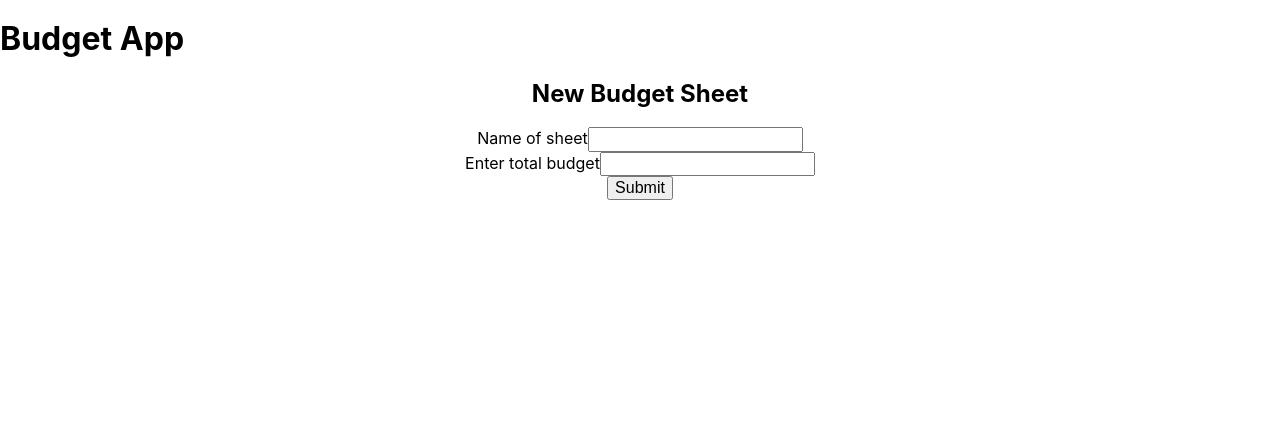
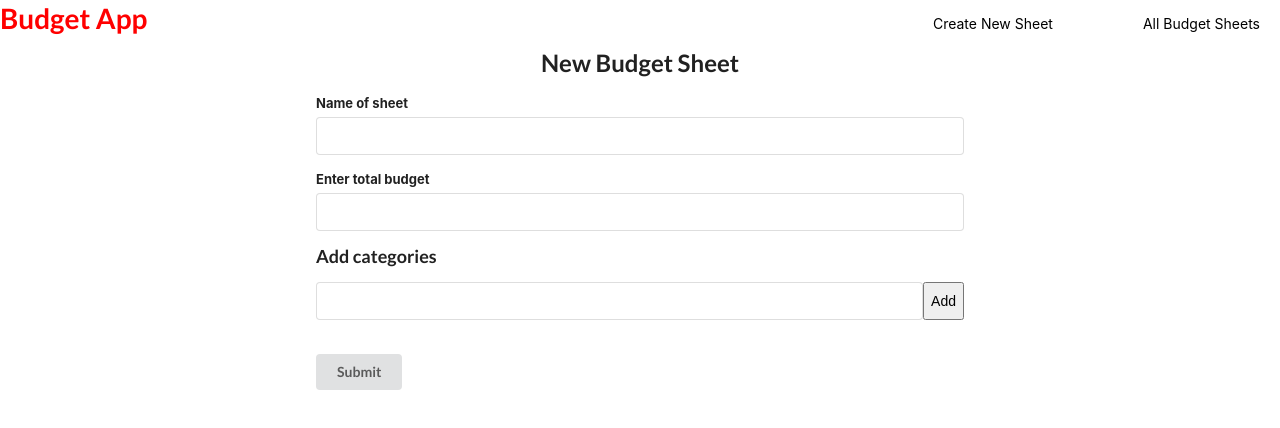
Before and after one commit to jhe04/budget-app, a React (Create React App) app: page /new-budget-sheet in a window 1280 px wide. Shown: the top 428 px of the page. Built offline with nearby package versions, Linux system fonts and the light colour scheme.

Commit message:
added some css, refactored more components

```diff
--- a/public/index.html
+++ b/public/index.html
@@ -8,6 +8,10 @@
     <meta
       name="description"
       content="Web site created using create-react-app"
+    />
+    <link
+      rel="stylesheet"
+      href="https://cdnjs.cloudflare.com/ajax/libs/semantic-ui/2.4.1/semantic.min.css"
     />
     <link rel="apple-touch-icon" href="%PUBLIC_URL%/logo192.png" />
     <!--
--- a/src/App.css
+++ b/src/App.css
@@ -209,10 +209,6 @@ template {
 
 /* STYLING FOR APP ================ */
 
-.App {
-  text-align: center;
-}
-
 /* default styling removal */
 ul {
   list-style-type: none;
@@ -226,10 +222,6 @@ a:hover {
   color: red;
 }
 
-header {
-  text-align: left;
-}
-
 .container {
   width: 85%;
   max-width: 1080px;
@@ -240,6 +232,41 @@ table {
   width: 100%;
 }
 
+h2 {
+  text-align: center;
+}
+
+/* nav bar */
+nav {
+  display: flex;
+  justify-content: space-between;
+}
+
+.nav-links {
+  display: flex;
+  justify-content: flex-end;
+  column-gap: 50px;
+}
+
+.nav-links a {
+  padding: 20px;
+}
+
+/* Homepage */
+.homepage {
+  text-align: center;
+  position: relative;
+}
+
+.homepage {
+  position: absolute;
+  top: 50%;
+  left: 50%;
+  transform: translate(-50%, -50%);
+}
+
+/* Displaying specific sheet */
+
 .newEntryForm,
 .budgetOverview {
   display: flex;
@@ -249,3 +276,24 @@ table {
 .budgetOverview {
   align-items: center;
 }
+
+/* ListAllBudgetSheets */
+
+.budget-sheet-link-overview {
+  display: flex;
+  justify-content: space-between;
+}
+
+/* create new budget sheet */
+.create-new-sheet {
+  width: 60%;
+  margin: 0 auto;
+}
+
+.add-categories .field {
+  display: flex;
+}
+
+.create-new-sheet .submit-button {
+  margin-top: 20px;
+}
--- a/src/App.js
+++ b/src/App.js
@@ -11,9 +11,21 @@ function App() {
   return (
     <div className="App">
       <header>
-        <Link to="/">
-          <h1>Budget App</h1>
-        </Link>
+        <nav>
+          <div className="main-title">
+            <Link to="/">
+              <h1>Budget App</h1>
+            </Link>
+          </div>
+          <ul className="nav-links">
+            <li>
+              <Link to="/new-budget-sheet">Create New Sheet</Link>
+            </li>
+            <li>
+              <Link to="/budget-sheets">All Budget Sheets</Link>
+            </li>
+          </ul>
+        </nav>
       </header>
 
       <Routes>
--- a/src/components/BudgetOverview.js
+++ b/src/components/BudgetOverview.js
@@ -27,7 +27,7 @@ const BudgetOverview = (props) => {
         <h2>Total Budget</h2>
         <p>
           {!isEditing ? (
-            `$${props.budgetCap}`
+            `$${props.budgetCap.toLocaleString('en-US')}`
           ) : (
             <input
               onKeyDown={(e) => {
@@ -46,12 +46,12 @@ const BudgetOverview = (props) => {
 
       <div className="currentSpending">
         <h2>Total Spending</h2>
-        <p>${props.totalSpending}</p>
+        <p>${props.totalSpending.toLocaleString('en-US')}</p>
       </div>
 
       <div className="remainder">
         <h2>Remainder</h2>
-        <p>${remainder}</p>
+        <p>${remainder.toLocaleString('en-US')}</p>
       </div>
 
       {!isEditing ? (
--- a/src/components/CreateNewBudgetSheet.js
+++ b/src/components/CreateNewBudgetSheet.js
@@ -1,4 +1,4 @@
-import { useState } from 'react';
+import { useState, useEffect } from 'react';
 import firebase from '../firebase';
 import { getDatabase, ref, push } from 'firebase/database';
 import { useNavigate } from 'react-router-dom';
@@ -9,6 +9,8 @@ const NewBudgetSheet = (props) => {
 
   const [name, setName] = useState('');
   const [budgetTotal, setBudgetTotal] = useState('');
+  const [categoriesInput, setCategoriesInput] = useState('');
+  const [categoriesArray, setCategoriesArray] = useState([]);
 
   const handleNameInputChange = (e) => {
     setName(e.target.value);
@@ -20,11 +22,12 @@ const NewBudgetSheet = (props) => {
 
   let navigate = useNavigate();
 
-  const handleSubmit = (e, budgetAmount, nameOfSheet) => {
+  const handleSubmit = (e, budgetAmount, nameOfSheet, categories) => {
     e.preventDefault();
     const newBudgetSheet = {
       budgetCap: budgetAmount,
       name: nameOfSheet,
+      categories: categories,
     };
 
     push(dbRef, newBudgetSheet).then((res) => {
@@ -34,16 +37,37 @@ const NewBudgetSheet = (props) => {
     });
   };
 
+  const handleCategoryInput = (e) => {
+    setCategoriesInput(e.target.value);
+  };
+
+  const handleAddCategoryClick = (e) => {
+    e.preventDefault();
+    const newCategoriesArray = [...categoriesArray];
+    newCategoriesArray.push(categoriesInput);
+    setCategoriesArray(newCategoriesArray);
+    setCategoriesInput('');
+  };
+
+  const handleRemoveCategoryClick = (e, categoryName) => {
+    e.preventDefault();
+    const newCategoriesArray = categoriesArray.filter(category => {
+      return category !== categoryName;
+    })
+    setCategoriesArray(newCategoriesArray);
+  };
+
   return (
-    <>
+    <div className=" container">
       <h2>New Budget Sheet</h2>
       <form
         action=""
         onSubmit={(e) => {
-          handleSubmit(e, budgetTotal, name);
+          handleSubmit(e, budgetTotal, name, categoriesArray);
         }}
+        className="ui form create-new-sheet"
       >
-        <div>
+        <div className="field">
           <label htmlFor="budget-name">Name of sheet</label>
           <input
             onChange={handleNameInputChange}
@@ -52,7 +76,7 @@ const NewBudgetSheet = (props) => {
             value={name}
           />
         </div>
-        <div>
+        <div className="field">
           <label htmlFor="budget-total">Enter total budget</label>
           <input
             onChange={handleBudgetInputChange}
@@ -62,9 +86,38 @@ const NewBudgetSheet = (props) => {
             value={budgetTotal}
           />
         </div>
-        <button>Submit</button>
+        <div className="add-categories">
+          <h3>Add categories</h3>
+
+          <div className="field">
+            <label htmlFor="" className="sr-only">
+              Enter a category
+            </label>
+            <input
+              value={categoriesInput}
+              onChange={handleCategoryInput}
+              type="text"
+            />
+            <button onClick={handleAddCategoryClick}>Add</button>
+          </div>
+
+          <div>
+            <ul>
+              {categoriesArray.map((category) => {
+                return (
+                  <li key={category} id={category}>
+                    {category}
+                    <button onClick={(e)=>handleRemoveCategoryClick(e, category)}>remove</button>
+                  </li>
+                );
+              })}
+            </ul>
+          </div>
+        </div>
+
+        <button className="ui button submit-button">Submit</button>
       </form>
-    </>
+    </div>
   );
 };
 
--- a/src/components/DisplayBudgetEntry.js
+++ b/src/components/DisplayBudgetEntry.js
@@ -3,7 +3,7 @@ const DisplayBudgetEntry = ({ data, handleClick }) => {
     <>
       <tr>
         <td className="date">{data.date}</td>
-        <td className="amount">${data.amount.toFixed(2)}</td>
+        <td className="amount">${data.amount.toLocaleString('en-US')}</td>
         <td className="description">{data.description}</td>
         <td className="category">{data.category}</td>
         <td>
--- a/src/components/DisplayBudgetSheet.js
+++ b/src/components/DisplayBudgetSheet.js
@@ -21,13 +21,13 @@ const BudgetSheet = (props) => {
   const [budgetCap, setBudgetCap] = useState('');
   const [totalSpending, setTotalSpending] = useState('');
   const [name, setName] = useState('');
+  const [categories, setCategories] = useState('');
 
   useEffect(() => {
     const database = getDatabase(firebase);
     const dbRef = ref(database, `/${sheetId}`);
     onValue(dbRef, (snapshot) => {
       const data = snapshot.val();
-      console.log(data);
       setBudgetCap(data.budgetCap);
 
       const entriesArray = [];
@@ -43,6 +43,7 @@ const BudgetSheet = (props) => {
 
       setEntries(entriesArray);
       setName(data.name);
+      setCategories(data.categories);
     });
   }, [sheetId]);
 
@@ -94,7 +95,10 @@ const BudgetSheet = (props) => {
         editBudgetCap={editBudgetCap}
       />
 
-      <NewBudgetEntryForm handleSubmit={handleNewEntrySubmit} />
+      <NewBudgetEntryForm
+        handleSubmit={handleNewEntrySubmit}
+        categories={categories}
+      />
 
       <DisplayBudgetEntries data={entries} removeEntry={removeEntry} />
     </div>
--- a/src/components/Homepage.js
+++ b/src/components/Homepage.js
@@ -2,17 +2,20 @@ import { Link } from 'react-router-dom';
 
 const Homepage = (props) => {
   return (
-    <>
-      <p>Welcome to the homepage</p>
-      <ul>
-        <li>
-          <Link to="new-budget-sheet">New Budget Sheet</Link>
-        </li>
-        <li>
-          <Link to="budget-sheets">All Budget Sheet</Link>
-        </li>
-      </ul>
-    </>
+    <div className="container ">
+      <div className="homepage">
+      <h2>Welcome to the Budget App!</h2>
+        <h3>Click on "New Budget Sheet" to get started!</h3>
+        <div className='homepage-buttons'>
+          <div>
+            <Link to="new-budget-sheet">New Budget Sheet</Link>
+          </div>
+          <div>
+            <Link to="budget-sheets">All Budget Sheet</Link>
+          </div>
+        </div>
+      </div>
+    </div>
   );
 };
 
--- a/src/components/ListAllBudgetSheets.js
+++ b/src/components/ListAllBudgetSheets.js
@@ -11,7 +11,7 @@ import { Link } from 'react-router-dom';
 import { useEffect, useState } from 'react';
 
 const ListAllBudgetSheets = () => {
-  const [entries, setEntries] = useState([]);
+  const [budgetSheets, setBudgetSheets] = useState([]);
 
   //get all budget sheets
   useEffect(() => {
@@ -19,7 +19,6 @@ const ListAllBudgetSheets = () => {
     const dbRef = ref(database);
     onValue(dbRef, (snapshot) => {
       const data = snapshot.val();
-      console.log(data);
 
       const entriesArray = [];
       for (const sheet in data) {
@@ -28,26 +27,58 @@ const ListAllBudgetSheets = () => {
           data: data[sheet],
         });
       }
-      setEntries(entriesArray);
+      setBudgetSheets(entriesArray);
     });
   }, []);
 
+  //delete a budget sheet
+  const deleteSheet = (key) => {
+    const database = getDatabase(firebase);
+    const removeRef = ref(database, `/${key}`);
+    remove(removeRef);
+  };
+
   return (
-    <>
+    <div className="container list-all-budget-sheets">
       <h2>Budget Sheet List</h2>
       <ul>
-        {entries.map((entry) => {
+        {budgetSheets.map((entry) => {
+          //code to get a total spent amount
+          const amountsArray = [];
+          for (const amounts in entry.data.budgetEntries) {
+            amountsArray.push(entry.data.budgetEntries[amounts].amount);
+          }
+          const total = amountsArray.reduce((prev, curr) => {
+            return prev + curr;
+          }, 0);
+
+          //returning actual jsx
           return (
-            <li>
-              <div>
-                <Link to={`/budget-sheets/${entry.id}`}>{entry.data.name}</Link>
-                <p>Budget: ${entry.data.budgetCap.toFixed(2)}</p>
+            <li className="ui segment" key={entry.id}>
+              <div className="budget-sheet-link-overview">
+                <p>{entry.data.name}</p>
+                <p>Budget: ${entry.data.budgetCap.toLocaleString('en-US')}</p>
+                <p>Total Spent: ${total.toLocaleString('en-US')}</p>
+                <p>
+                  {' '}
+                  Remainder: $
+                  {(entry.data.budgetCap - total).toLocaleString('en-US')}
+                </p>
               </div>
+              <button>
+                <Link
+                  to={`/budget-sheets/${entry.id}`}
+                  className="budget-sheet-link"
+                >
+                  View
+                </Link>
+              </button>
+              <button onClick={()=>deleteSheet(entry.id)} >Delete Sheet</button>
             </li>
           );
         })}
       </ul>
-    </>
+    </div>
   );
 };
 
--- a/src/components/NewBudgetEntryForm.js
+++ b/src/components/NewBudgetEntryForm.js
@@ -56,12 +56,6 @@ const NewBudgetEntryForm = (props) => {
 
       <div className="categoryInput">
         <label htmlFor="category">Category</label>
-        {/* <input
-          value={category}
-          onChange={handleCategoryChange}
-          type="text"
-          id="category"
-        /> */}
         <select
           onChange={handleCategoryChange}
           value={category}
@@ -71,11 +65,16 @@ const NewBudgetEntryForm = (props) => {
           <option disabled value="">
             Select an option:
           </option>
-          <option value="Fixed Expenses">Fixed Expenses</option>
-          <option value="Restaurant">Restaurant</option>
-          <option value="Grocery">Grocery</option>
-          <option value="Discretionary">Discretionary</option>
-          <option value="Other">Other</option>
+          {/* this is to account for the async data loading after my component renders */}
+          {props.categories && props.categories.length > 0
+            ? props.categories.map((category) => {
+                return (
+                  <option key={category} value={category}>
+                    {category}
+                  </option>
+                );
+              })
+            : ''}
         </select>
       </div>
 
```
